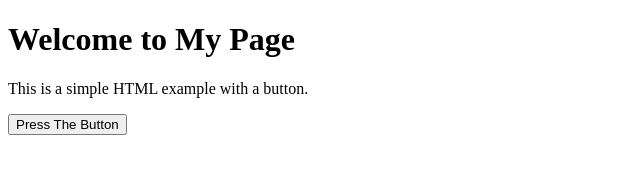
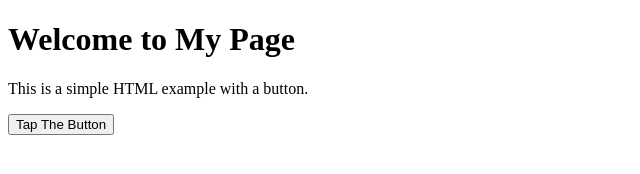
Before and after one commit to alexpandiyan1914/git-workshop-assignment, a plain HTML site: page index.html in a window 1280 px wide. Shown: the full height of the page, 0-640 px from the left. Drawn offline with Linux system fonts and the light colour scheme.

Commit message:
Creating Merge Conflict

```diff
--- a/index.html
+++ b/index.html
@@ -6,6 +6,6 @@
 <body>
     <h1>Welcome to My Page</h1>
     <p>This is a simple HTML example with a button.</p>
-    <button onclick="alert('Button clicked!')">Press The Button</button>
+    <button onclick="alert('Button clicked!')">Tap The Button</button>
 </body>
 </html>
```
